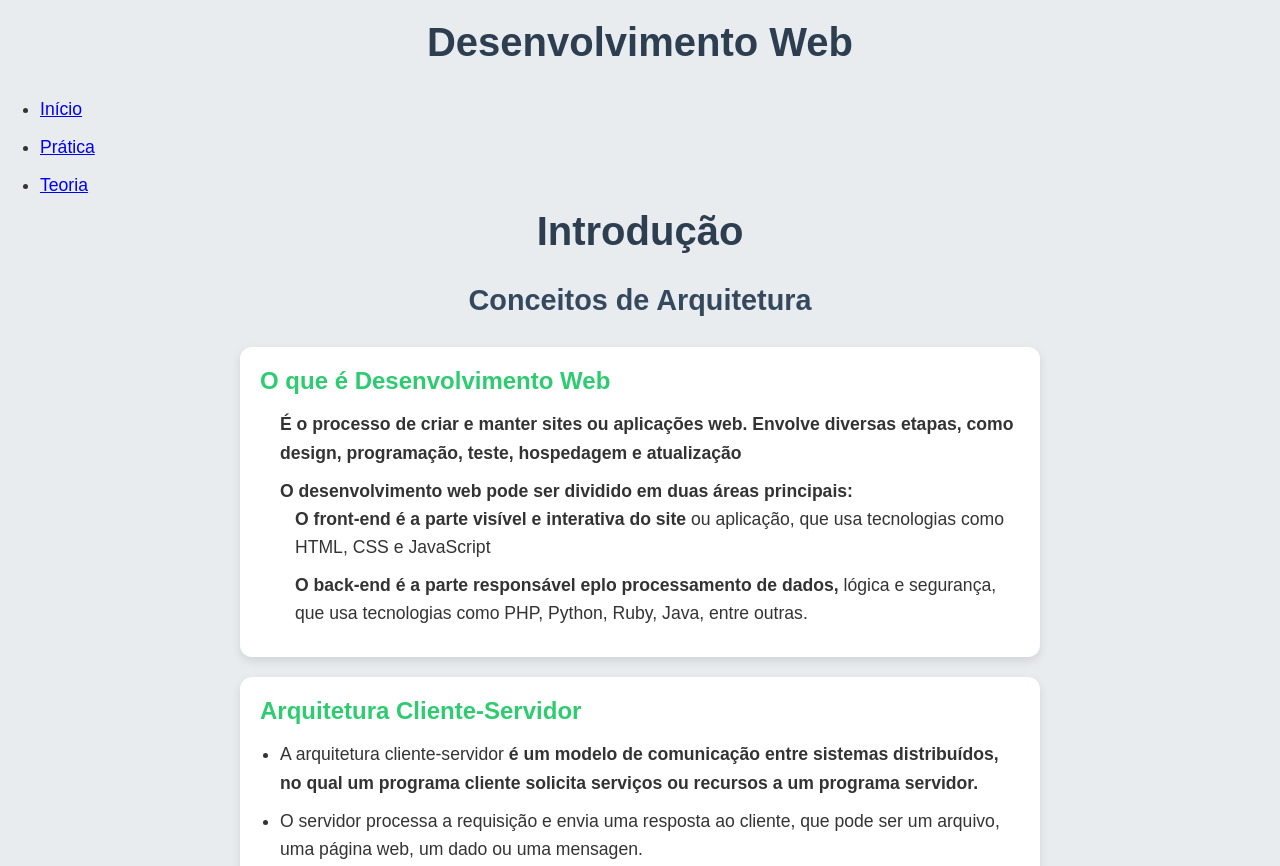
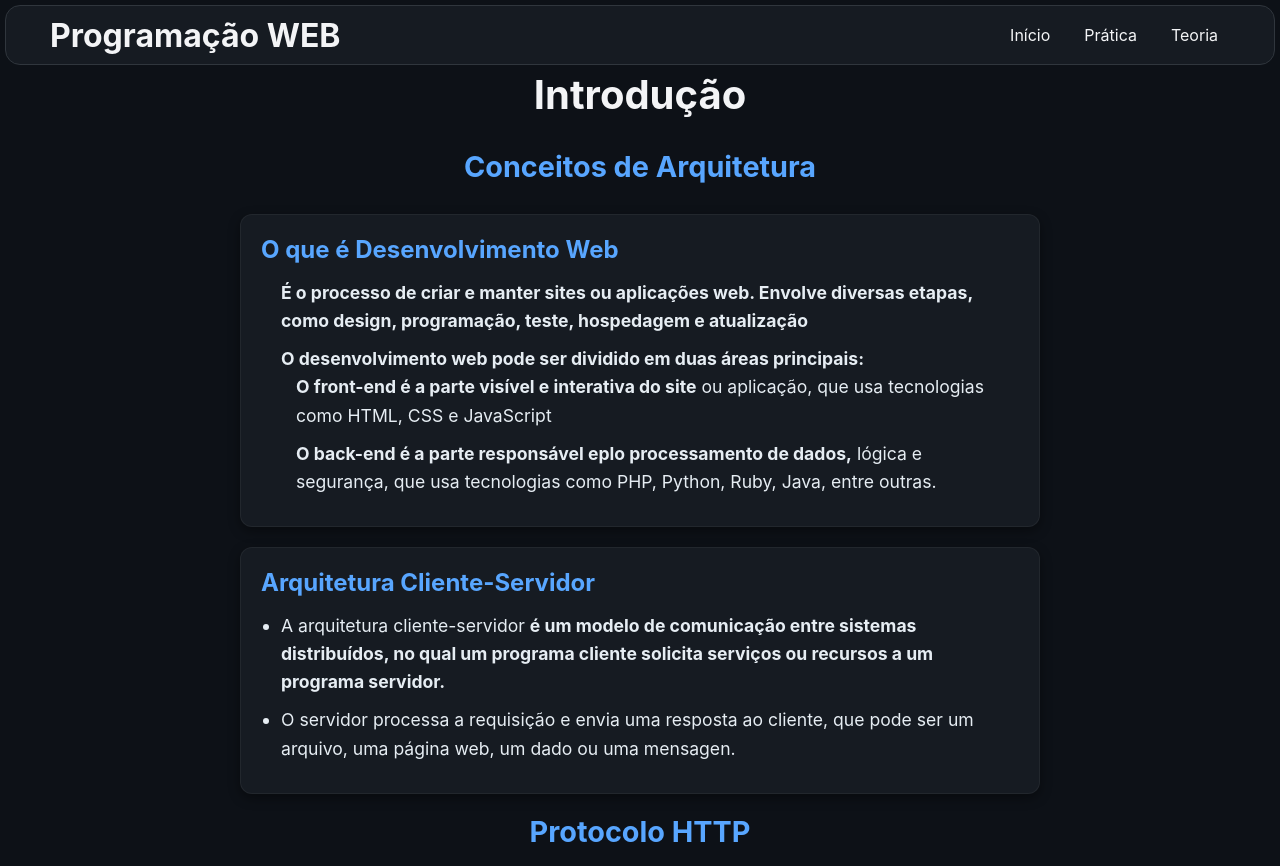
Before and after one commit to Amanda-SCarvalho/PW-ProgramacaoWeb, a plain HTML site: page assets/Aula01/index.html in a window 1280 px wide. Shown: the top 866 px of the page. Drawn offline with Linux system fonts and the light colour scheme.

Commit message:
mudança nas paletas de cores

```diff
--- a/assets/Aula01/index.html
+++ b/assets/Aula01/index.html
@@ -5,21 +5,22 @@
     <meta charset="UTF-8">
     <meta name="viewport" content="width=device-width, initial-scale=1.0">
     <title>Aula 01</title>
-    <link rel="stylesheet" href="style.css">
+    <link rel="stylesheet" href="/assets/css/style.css">
 </head>
 
 <body>
     <header>
-        <div class="logo">
-            <h1>Desenvolvimento Web</h1>
+        <div class="container ajuste-flex">
+            <h1><a href="index.html">Programação WEB</a></h1>
+            <nav>
+                <ul>
+                    <li class="item-menu" ><a href="/index.html">Início</a></li>
+                    <li class="item-menu"><a href="index.html">Prática</a></li>
+                    <li class="item-menu"><a href="pratica-aula1.html">Teoria</a></li>
+                </ul>
+            </nav>
         </div>
-        <nav>
-            <ul>
-                <li><a href="#">Início</a></li>
-                <li><a href="#">Prática</a></li>
-                <li><a href="#">Teoria</a></li>
-            </ul>
-        </nav>
+
     </header>
     <main>
         <h1>Introdução</h1>
--- a/assets/Aula01/style.css
+++ /dev/null
@@ -1,102 +0,0 @@
-/* Reset */
-* {
-    margin: 0;
-    padding: 0;
-    box-sizing: border-box;
-}
-
-
-
-/* Corpo */
-body {
-    font-family: 'Arial', sans-serif;
-    background: #e9ecef;
-    color: #333;
-    padding: 20px;
-}
-
-/* Título principal */
-h1 {
-    text-align: center;
-    font-size: 2.5em;
-    color: #2c3e50;
-    margin-bottom: 30px;
-}
-
-/* Subtítulo */
-h2 {
-    text-align: center;
-    font-size: 1.8em;
-    color: #34495e;
-    margin-bottom: 30px;
-}
-
-/* Card container */
-.card {
-    background: #fff;
-    border-radius: 12px;
-    box-shadow: 0px 4px 10px rgba(0,0,0,0.1);
-    padding: 20px;
-    margin: 20px auto;
-    max-width: 800px;
-    transition: transform 0.2s ease;
-}
-
-/* Efeito hover */
-.card:hover {
-    transform: translateY(-5px);
-}
-
-/* Títulos dos cards */
-h3 {
-    font-size: 1.5em;
-    color: #2ecc71;
-    margin-bottom: 15px;
-}
-
-/* Listas e descrições */
-ul, dl {
-    margin-left: 20px;
-    font-size: 1.1em;
-    line-height: 1.6;
-}
-
-ul li {
-    margin-bottom: 10px;
-}
-
-dt {
-    font-weight: bold;
-    margin-top: 10px;
-}
-
-dd {
-    margin-bottom: 10px;
-    padding-left: 15px;
-}
-p {
-    font-size: 1.1em;
-    line-height: 1.7;
-    color: #333;
-    margin-bottom: 15px;
-    text-align: justify;
-}
-
-/* Responsividade */
-@media (max-width: 768px) {
-    h1 {
-        font-size: 2em;
-    }
-
-    h2 {
-        font-size: 1.5em;
-    }
-
-    h3 {
-        font-size: 1.3em;
-    }
-
-    div {
-        padding: 15px;
-    }
-}
--- a/index.css
+++ b/assets/css/index.css
@@ -1,13 +1,14 @@
 body {
     font-family: Arial, sans-serif;
-    background: #f5f5f5;
+    background: #0D1117;
     margin: 0;
     padding: 20px;
     text-align: center;
+    color: #8B949E;
 }
 
 h1 {
-    color: #333;
+    color: #58A6FF;
     margin-bottom: 20px;
 }
 
@@ -20,7 +21,7 @@ ul {
 }
 
 li {
-    background: #fff;
+    background: #161B22;
     margin: 10px 0;
     padding: 12px;
     border-radius: 6px;
@@ -30,23 +31,9 @@ li {
 a {
     text-decoration: none;
     font-weight: bold;
-    color: #007bff;
+    color: #E6EDF3;
 }
 
 a:hover {
-    color: #0056b3;
+    color: #58A6FF;
 }
-
-.voltar {
-    display: inline-block;
-    margin-top: 20px;
-    padding: 10px 15px;
-    background: #333;
-    color: #fff;
-    border-radius: 6px;
-    text-decoration: none;
-}
-
-.voltar:hover {
-    background: #555;
-}
--- /dev/null
+++ b/assets/css/style.css
@@ -0,0 +1,179 @@
+:root {
+    --bg-main: #0D1117;
+    --bg-card: #161B22;
+    --text-primary: #E6EDF3;
+    --text-secondary: #8B949E;
+    --accent-blue: #58A6FF;
+    --accent-light-blue: #93c5fd;
+}
+
+/* Reset */
+* {
+    margin: 0;
+    padding: 0;
+    box-sizing: border-box;
+}
+
+/* NavBar  */
+header {
+    display: flex;
+    align-items: center;
+    justify-content: center;
+    background-color: var(--bg-card);
+    padding: 0px 15px;
+    height: 60px;
+    border-radius: 15px;
+    border: 1px solid #30363D;
+    flex-direction: row;
+    position: sticky;
+    top: 0;
+    margin: 5px;
+}
+
+.container {
+    width: 100%;
+    max-width: 1200px;
+    padding: 0 10px;
+    margin: 0 auto;
+}
+
+.ajuste-flex {
+    display: flex;
+    align-items: center;
+    justify-content: space-between;
+}
+
+header a li {
+    transition: all 300ms ease;
+}
+
+/* Links */
+header a {
+    color: #f3f4f6;
+    /* quase branco */
+    text-decoration: none;
+}
+
+header ul {
+    display: flex;
+    flex-direction: row;
+    justify-content: space-between;
+    gap: 10px;
+}
+
+.item-menu {
+    list-style: none;
+    padding: 5px 10px;
+    border: 2px solid transparent;
+}
+
+.item-menu:hover {
+    background-color: rgba(243, 244, 246, 0.1);
+    border-radius: 10px;
+}
+
+.item-menu:hover a {
+    color: var(--accent-light-blue);
+}
+
+/* Corpo */
+body {
+    font-family: 'Inter', sans-serif;
+    background-color: var(--bg-main);
+    color: var(--text-primary);
+}
+
+/* Título principal */
+main h1 {
+    text-align: center;
+    font-size: 2.5em;
+    color: #f3f4f6;
+    margin-bottom: 30px;
+    margin-top: 5px;
+}
+
+/* Subtítulo */
+h2 {
+    text-align: center;
+    font-size: 1.8em;
+    color: var(--accent-blue);
+    margin-bottom: 30px;
+}
+
+/* Card container */
+.card {
+    background: var(--bg-card);
+    border-radius: 12px;
+    padding: 20px;
+    margin: 20px auto;
+    max-width: 800px;
+    transition: transform 0.2s ease, box-shadow 0.3s ease;
+
+    box-shadow: 0px 4px 12px rgba(0, 0, 0, 0.4);
+    border: 1px solid rgba(255, 255, 255, 0.05);
+}
+
+/* Efeito hover */
+.card:hover {
+    transform: translateY(-5px);
+    box-shadow: 0px 6px 16px rgba(0, 0, 0, 0.6);
+}
+
+/* Títulos dos cards */
+h3 {
+    font-size: 1.5em;
+    color: var(--accent-blue);
+    /* azul médio */
+    margin-bottom: 15px;
+}
+
+/* Listas e descrições */
+.card ul,
+.card dl {
+    margin-left: 20px;
+    font-size: 1.1em;
+    line-height: 1.6;
+    color: #E6EDF3;
+    /* texto escuro dentro dos cards */
+}
+
+.card ul li {
+    margin-bottom: 10px;
+}
+
+dt {
+    font-weight: bold;
+    margin-top: 10px;
+}
+
+dd {
+    margin-bottom: 10px;
+    padding-left: 15px;
+}
+
+p {
+    font-size: 1.1em;
+    line-height: 1.7;
+    color: #E6EDF3;
+    margin-bottom: 15px;
+    text-align: justify;
+}
+
+/* Responsividade */
+@media (max-width: 768px) {
+    h1 {
+        font-size: 2em;
+    }
+
+    h2 {
+        font-size: 1.5em;
+    }
+
+    h3 {
+        font-size: 1.3em;
+    }
+
+    .card {
+        padding: 15px;
+    }
+}
```
Also changed, not shown: index.html (+6 -6 lines), assets/Aula01/pratica-aula1.html (added), assets/Aula01/pratica.html (deleted).
